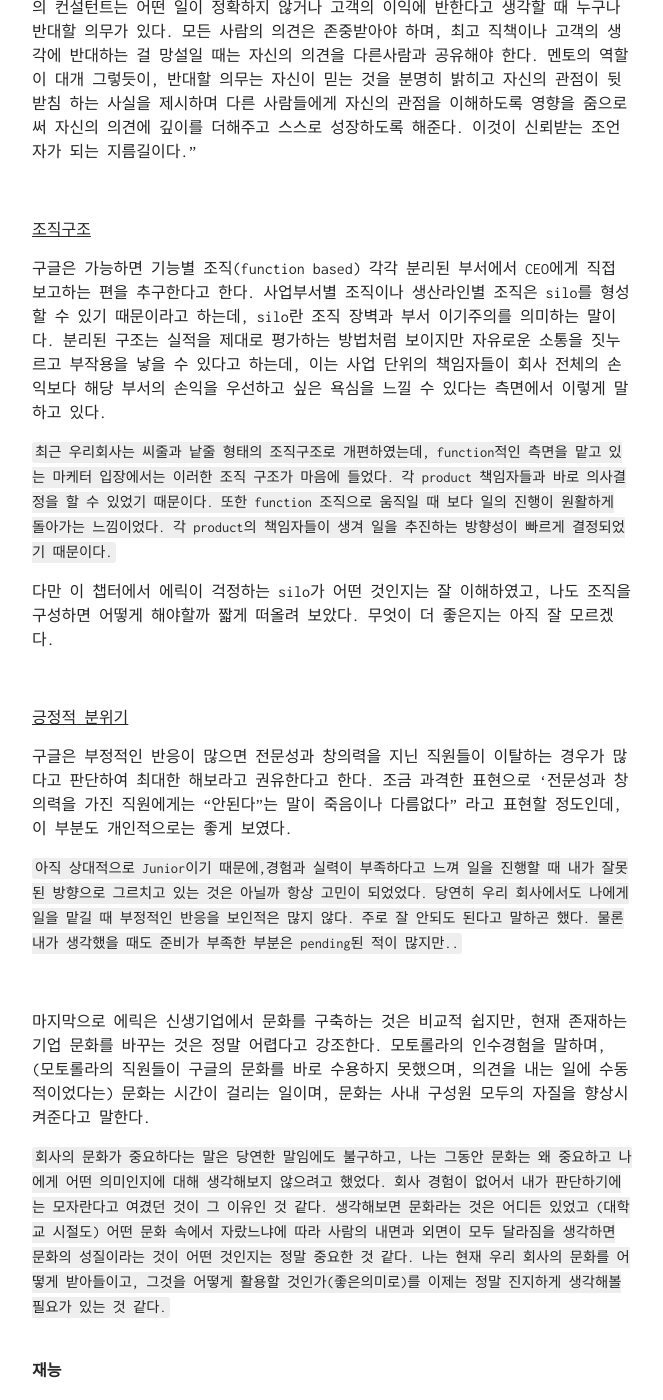
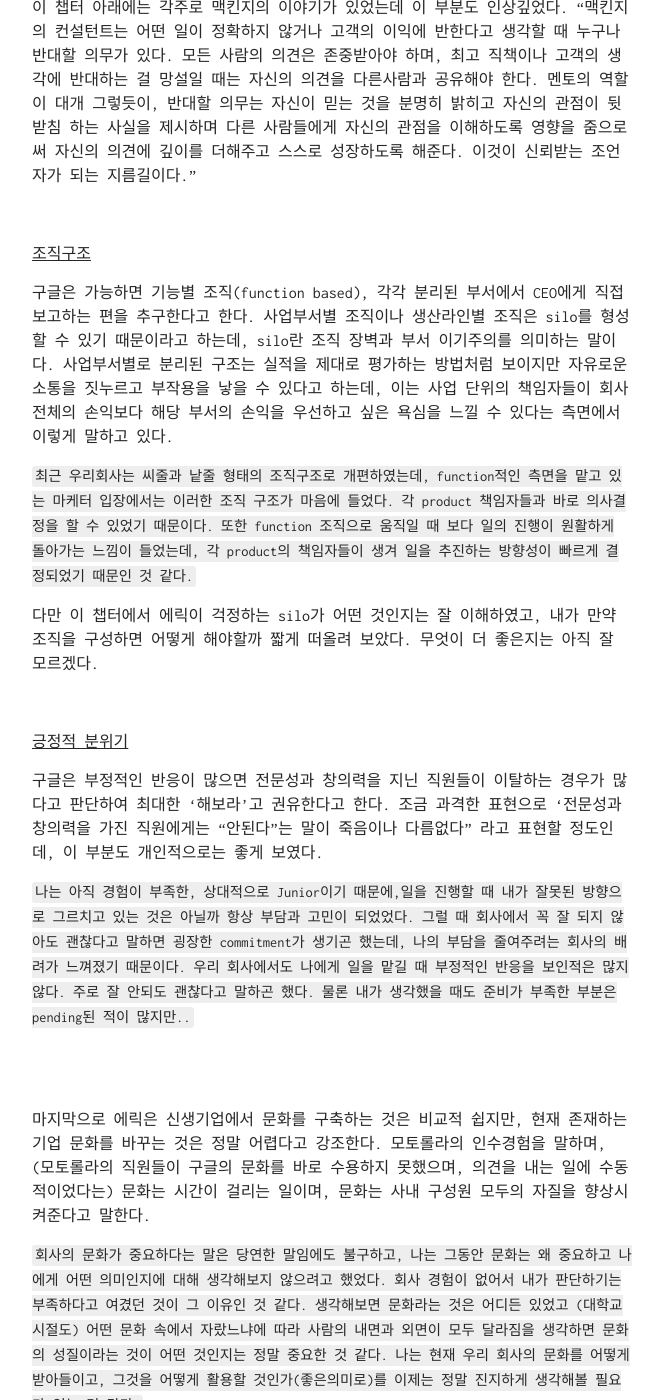
Before and after one commit to rohegg/rohegg.github.io, a Jekyll site: the page built from _posts/2017-06-11-How google works.md, in a window 1280 px wide and 1400 px high, scrolled down 2996 px. Shown: the whole window, without its empty margins (308-971 px from the left). Built offline with Jekyll 4.4.1, drawn with Linux system fonts in a browser that asks for light colours; some of the changed text lies outside the part shown.

Commit message:
no message

```diff
--- a/_posts/2017-06-11-How google works.md
+++ b/_posts/2017-06-11-How google works.md
@@ -19,14 +19,15 @@
 
 구글이 대다수 구성원을 엔지니어들로 구성하려고 하는 이유는, 너무 당연하게도 그들의 제품이 기술혁신을 통해 만들어지는 제품들이기 때문이다. 단순한 소프트웨어/하드웨어가 아니라 혁신적인 기술력으로 우수제품을 만드는 것이 그들의 경쟁력이기 때문에, 구글의 구성원은 엔지니어여야만 하는 것이다.
 
-세르게이와 래리가(구글의 공동창업자들) 에릭과 조너선을 데려온 것도 그들이 엔지니어로서의 면모가 있었기 때문이라고 한다. (에릭은 Unix전문가이자 Java 발명에 공로가 있었으며, 조너선은 경제학자이지만, 애플과 익사이트 앳홈에 있을 때 제품개발을 장려하는 혁신주의자였다.)
+세르게이와 래리가(구글의 공동창업자들) 에릭과 조너선을 데려온 것도 그들이 엔지니어로서의 면모가 있었기 때문이라고 한다. 에릭은 Unix전문가이자 Java 발명에 공로가 있었으며, 조너선은 경제학자이지만, 애플과 익사이트 앳홈에 있을 때 제품개발을 장려하는 혁신주의자였다.
 
 ``
-대다수의 구성원이 엔지니어라는 것은 구글의 구성원 누구나, 제품을 기획하고, 만들고 혁신을 일으킬 수 있다는 의미다. 내가 다니고 있는 회사는 서비스를 기획하는 사람과 개발하는 사람이 나뉘어져있는데, 이 부분을 읽으면서 과연 어느 것이 더 좋은 것일까 생각해보게 되었다. 어떻게 보면 역할을 나눠 맡는 것이 더 전문적이고 효율적으로 보이지만, 구글의 책을 읽다보니 이러한 구성이 비효율적인 것은 아닐까 하는 생각이 들었다. 기획과 개발이라는 두개의 톱니바퀴가 돌아가다보면 결국은 서로의 생각을 잘 전달하기 위한 커뮤니케이션 비용이 발생하고, 원활하게 동기화 되지 않을 경우 다른 방향으로 길을 잃지 않고 원래의 기획한 방향으로 잘 가게끔 만드는데 많은 노력이 발생하는 경우가 있을 것 같다.
+대다수의 구성원이 엔지니어라는 것은 구글의 구성원 누구나, 제품을 기획하고, 만들고 혁신을 일으킬 수 있다는 의미다. 내가 다니고 있는 회사는 서비스를 기획하는 사람과 개발하는 사람이 나뉘어져있는데, 이 부분을 읽으면서 과연 어느 것이 더 좋은 것일까 생각해보게 되었다. 어떻게 보면 역할을 나눠 맡는 것이 더 전문적이고 효율적으로 보이지만, 구글의 책을 읽다보니 이러한 구성이 비효율적인 것은 아닐까 하는 생각이 들었다. 기획과 개발이라는 두 개의 톱니바퀴가 돌아가다보면 결국은 서로의 생각을 잘 전달하기 위한 커뮤니케이션 비용이 발생하고, 원활하게 동기화 되지 않을 경우 다른 방향으로 길을 잃지 않고 원래의 기획한 방향으로 잘 가게끔 만드는데 많은 노력이 발생하는 경우가 있는 것 같다.
 ``
 
 엔지니어들이 가득한 구글이 어떤 문화를 가지고 있는 지에 대해서는 다음 챕터에서 소개한다.
 
+<br>
 <br>
 
 
@@ -48,9 +49,9 @@
 
 대다수의 사람들이 아는 바와 같이, 구글의 사무실은 최고의 시설이 갖춰져있기로 유명한데 이는 열심히 일하는 직원들에게 즐거움을 주기 위함이라고 한다.
 
-또한 구글은 경계가 없는, 어지럽고 시끄러운 사무실을 지향하는데 그 이유가 직원들의 전문성과 창의력이 상호작용이 원활한 환경에서 자라나기 때문이라고 적혀있다. 만약 모든 사무실이 정숙하고 조용한 공간이라면 상호작용을 하기 위해 회의실을 예약하거나 우연히 마주하거나(복도에서 마주치는)하는 수 밖에 없는데, 이러한 문화는 매우 후진적인 것이라고 비난했다.
+또한 구글은 경계가 없는, 어지럽고 시끄러운 사무실을 지향하는데 그 이유가 직원들의 전문성과 창의력이 상호작용이 원활한 환경에서 자라나기 때문이라고 적혀있다. 만약 모든 사무실이 정숙하고 조용한 공간이라면 상호작용을 하기 위해 회의실을 예약하거나 우연히 마주하거나(복도에서 마주치는)하는 수 밖에 없는데, 이러한 문화는 매우 후진적인 것이라고 책에서는 비난한다.
 
-한편 경계가 없는 사무실인 동시에, 직원들이 은신처와 같은 조용한 곳을 찾을 수 있도록 선택권을 준다고 했는데(테라스, 소회의실, 카페 등)나는 이 부분이 굉장히 부러웠다.
+한편 시끄럽고 어지러운, 경계가 없는 사무실인 동시에, 직원들이 은신처와 같은 조용한 곳을 찾을 수 있도록 선택권을 준다고 했는데(테라스, 소회의실, 카페 등)나는 이 부분이 굉장히 부러웠다.
 
 ``
 왜냐하면 최근 몇 명의 자리변동으로 인해 나는 예전보다 시끄럽고 어지러운 환경에 놓이게 되었는데, 집중이 되지 않아 머리가 매우 아프고 힘들었기 때문이다. 게다가 요즘은 최대한 업무 시간 내에 주어진 일을 끝내고 남는 시간은 휴식을 취하거나 다른 활동들을 해보려고, 앉은 자리에서 일어나지 않고 집중력을 발휘해 일을 마치려고 노력하고 있는데 주변이 시끄러우니 더 많은 에너지가 소모되는 듯한 느낌을 받았다. 물론 사람들의 토론 과정을 들으면서 회사 내 돌아가는 소식을 알고, 생각들을 엿들을 수 있다는 것은 좋은 점이다. 다만 집중력이 부족한 나는, 자꾸 다른 곳으로 눈을 돌리게 되어  해야하는 업무에 집중하지 못하는 것 같다. 집중에서 무언가를 마쳐야 할때는 구글 처럼 다른 공간을 선택할 수 있었으면 좋겠다. 우리 회사는 선택할 수 있는 공간이 별로 없기에 다른 대안이 없어 내가 노력하는 것 외에는 별 수 없는 것이 사실이다.
@@ -74,56 +75,62 @@
 
 <u>조직구조</u>
 
-구글은 가능하면 기능별 조직(function based) 각각 분리된 부서에서 CEO에게 직접 보고하는 편을 추구한다고 한다. 사업부서별 조직이나 생산라인별 조직은 silo를 형성할 수 있기 때문이라고 하는데, silo란 조직 장벽과 부서 이기주의를 의미하는 말이다. 분리된 구조는 실적을 제대로 평가하는 방법처럼 보이지만 자유로운 소통을 짓누르고 부작용을 낳을 수 있다고 하는데, 이는 사업 단위의 책임자들이 회사 전체의 손익보다 해당 부서의 손익을 우선하고 싶은 욕심을 느낄 수 있다는 측면에서 이렇게 말하고 있다.
+구글은 가능하면 기능별 조직(function based), 각각 분리된 부서에서 CEO에게 직접 보고하는 편을 추구한다고 한다. 사업부서별 조직이나 생산라인별 조직은 silo를 형성할 수 있기 때문이라고 하는데, silo란 조직 장벽과 부서 이기주의를 의미하는 말이다. 사업부서별로 분리된 구조는 실적을 제대로 평가하는 방법처럼 보이지만 자유로운 소통을 짓누르고 부작용을 낳을 수 있다고 하는데, 이는 사업 단위의 책임자들이 회사 전체의 손익보다 해당 부서의 손익을 우선하고 싶은 욕심을 느낄 수 있다는 측면에서 이렇게 말하고 있다.
 
 ``
-최근 우리회사는 씨줄과 낱줄 형태의 조직구조로 개편하였는데, function적인 측면을 맡고 있는 마케터 입장에서는 이러한 조직 구조가 마음에 들었다. 각 product 책임자들과 바로 의사결정을 할 수 있었기 때문이다. 또한 function 조직으로 움직일 때 보다 일의 진행이 원활하게 돌아가는 느낌이었다. 각 product의 책임자들이 생겨 일을 추진하는 방향성이 빠르게 결정되었기 때문이다.
+최근 우리회사는 씨줄과 낱줄 형태의 조직구조로 개편하였는데, function적인 측면을 맡고 있는 마케터 입장에서는 이러한 조직 구조가 마음에 들었다. 각 product 책임자들과 바로 의사결정을 할 수 있었기 때문이다. 또한 function 조직으로 움직일 때 보다 일의 진행이 원활하게 돌아가는 느낌이 들었는데, 각 product의 책임자들이 생겨 일을 추진하는 방향성이 빠르게 결정되었기 때문인 것 같다.
 ``
 
-다만 이 챕터에서 에릭이 걱정하는 silo가 어떤 것인지는 잘 이해하였고, 나도 조직을 구성하면 어떻게 해야할까 짧게 떠올려 보았다. 무엇이 더 좋은지는 아직 잘 모르겠다.
+다만 이 챕터에서 에릭이 걱정하는 silo가 어떤 것인지는 잘 이해하였고, 내가 만약 조직을 구성하면 어떻게 해야할까 짧게 떠올려 보았다. 무엇이 더 좋은지는 아직 잘 모르겠다.
 
 <br>
 
 <u>긍정적 분위기</u>
 
-구글은 부정적인 반응이 많으면 전문성과 창의력을 지닌 직원들이 이탈하는 경우가 많다고 판단하여 최대한 해보라고 권유한다고 한다. 조금 과격한 표현으로 '전문성과 창의력을 가진 직원에게는 "안된다"는 말이 죽음이나 다름없다" 라고 표현할 정도인데, 이 부분도 개인적으로는 좋게 보였다.
+구글은 부정적인 반응이 많으면 전문성과 창의력을 지닌 직원들이 이탈하는 경우가 많다고 판단하여 최대한 '해보라'고 권유한다고 한다. 조금 과격한 표현으로 '전문성과 창의력을 가진 직원에게는 "안된다"는 말이 죽음이나 다름없다" 라고 표현할 정도인데, 이 부분도 개인적으로는 좋게 보였다.
 
 ``
-아직 상대적으로 Junior이기 때문에,경험과 실력이 부족하다고 느껴 일을 진행할 때 내가 잘못된 방향으로 그르치고 있는 것은 아닐까 항상 고민이 되었었다. 당연히 우리 회사에서도 나에게 일을 맡길 때 부정적인 반응을 보인적은 많지 않다. 주로 잘 안되도 된다고 말하곤 했다. 물론  내가 생각했을 때도 준비가 부족한 부분은 pending된 적이 많지만..
+나는 아직 경험이 부족한, 상대적으로 Junior이기 때문에,일을 진행할 때 내가 잘못된 방향으로 그르치고 있는 것은 아닐까 항상 부담과 고민이 되었었다. 그럴 때 회사에서 꼭 잘 되지 않아도 괜찮다고 말하면 굉장한 commitment가 생기곤 했는데, 나의 부담을 줄여주려는 회사의 배려가 느껴졌기 때문이다. 우리 회사에서도 나에게 일을 맡길 때 부정적인 반응을 보인적은 많지 않다. 주로 잘 안되도 괜찮다고 말하곤 했다. 물론  내가 생각했을 때도 준비가 부족한 부분은 pending된 적이 많지만..
 ``
 
 <br>
+<br>
+
 
 마지막으로 에릭은 신생기업에서 문화를 구축하는 것은 비교적 쉽지만, 현재 존재하는 기업 문화를 바꾸는 것은 정말 어렵다고 강조한다. 모토롤라의 인수경험을 말하며, (모토롤라의 직원들이 구글의 문화를 바로 수용하지 못했으며, 의견을 내는 일에 수동적이었다는) 문화는 시간이 걸리는 일이며, 문화는 사내 구성원 모두의 자질을 향상시켜준다고 말한다.
 
 ``
-회사의 문화가 중요하다는 말은 당연한 말임에도 불구하고, 나는 그동안 문화는 왜 중요하고 나에게 어떤 의미인지에 대해 생각해보지 않으려고 했었다. 회사 경험이 없어서 내가 판단하기에는 모자란다고 여겼던 것이 그 이유인 것 같다. 생각해보면 문화라는 것은 어디든 있었고 (대학교  시절도) 어떤 문화 속에서 자랐느냐에 따라  사람의 내면과 외면이 모두 달라짐을 생각하면 문화의 성질이라는 것이 어떤 것인지는 정말 중요한 것 같다. 나는 현재 우리 회사의 문화를 어떻게 받아들이고, 그것을 어떻게 활용할 것인가(좋은의미로)를 이제는 정말 진지하게 생각해볼 필요가 있는 것 같다.
+회사의 문화가 중요하다는 말은 당연한 말임에도 불구하고, 나는 그동안 문화는 왜 중요하고 나에게 어떤 의미인지에 대해 생각해보지 않으려고 했었다. 회사 경험이 없어서 내가 판단하기는 부족하다고 여겼던 것이 그 이유인 것 같다. 생각해보면 문화라는 것은 어디든 있었고 (대학교  시절도) 어떤 문화 속에서 자랐느냐에 따라  사람의 내면과 외면이 모두 달라짐을 생각하면 문화의 성질이라는 것이 어떤 것인지는 정말 중요한 것 같다. 나는 현재 우리 회사의 문화를 어떻게 받아들이고, 그것을 어떻게 활용할 것인가(좋은의미로)를 이제는 정말 진지하게 생각해볼 필요가 있는 것 같다.
 ``
 
 <br>
+<br>
+
+
 **재능**
 
-``개인적으로는 재능 챕터가 가장 궁금하고 읽고싶어졌던 부분이었다. 회사에 고용된 입장으로서 어떤 사람이 회사에서 원하는 사람이며, 재능이 있다고 판단되는지 궁금했기 때문이다.내가 궁금해했던 내용과는 사뭇 다른 각도로 바라본 내용이었지만 충분히 의미있었다.``
+``개인적으로는 재능 챕터가 가장 궁금하고 읽고싶었던 부분이었다. 회사에 고용된 입장으로서 어떤 사람이 회사에서 원하는 사람이며, 재능이 있다고 판단되는지 궁금했기 때문이다. 내가 궁금해했던 내용과는 사뭇 다른 각도로 바라본 내용이었지만 굉장히 도움이 되었고 충분히 의미있었다.``
 
- 에릭이 말하기를, 회사의 오너가 가장 중요하게 생각해야 하는 것은 채용이라고 말한다. 당장 지원자의 경험이 담당 업무와 일치하지 않는다고 해도 가능하면 최고의 인재를 선말하는데 초점을 맞춰야 한다고 한다. 또한 기본적으로 A급 인재를 뽑아야 A급 인재가 계속 들어올 수 있으며, 열정이 있는 사람, 학습하는 데에 열려있는 사람을 채용해야된다는 말을 하고 있다.
-
-<br>
 
 <u>LAX-TEST</u>
 
-LAX-TEST란 LA국제 공항에서 여섯시간이나 함께 시간을 보내야한다면 보낼 수 있는 사람인가?를 질문하고 있다, 없다를 판단하는 테스트이다. 만약 재미난 얘기를 나누면서 여섯시간을 때울 수 있는 사람인지 아니면 가방에서 노트북을 꺼내 새로 들어온 이메일이나 뉴스거리를 보며 시간을 소비할 것인지에 대한 질문. 구글에서 사람을 판단하는 기준 중에 이러한 항목이 있다는 것이 신기하면서 수긍이 갔다. 한 공간에 몇 시간씩이나 함께 있을 수 있다는 것은 절대 쉬운일이 아니기 때문이다.
+LAX-TEST란 '만약 누군가와 LA국제 공항에서 여섯시간이나 함께 보내야한다면 즐겁게 보낼 수 있는 사람인가?'라는 질문에 '있다, 없다'를 대답하여 사람을 판단하는 테스트다. 함꼐 재미난 얘기를 나누면서 여섯시간을 때울 수 있을 것인가, 아니면 가방에서 노트북을 꺼내 새로 들어온 이메일이나 뉴스거리를 보며 시간을 소비할 것인지에 대한 질문.
 
-``나는 이 부분을 읽으면서 내 주변에는 그런 동료가 있는지, 또한 나는 그러한 동료가 되어줄 수 있는 사람인지 반문해보게 되었다.``
+``구글에서 사람을 판단하는 기준 중에 이러한 항목이 있다는 것이 신기하면서 수긍이 갔다. 한 공간에 몇 시간씩이나 함께 있을 수 있다는 것은 절대 쉬운일이 아니기 때문이다. 나는 이 부분을 읽으면서 내 주변에는 그런 동료가 있는지, 또한 나는 그러한 동료가 되어줄 수 있는 사람인지 반문해보게 되었다.``
 
 <u>꼭 좋아하는 유형이랑만 일할 수는 없다</u>
 
 구글은 기본적으로 다양한 모습을 존중하는 듯 하다. 정치색이 달라도 지적능력이나 창의성 면에서 비슷한 사람이라면 서로 대화할 수 있고, 같은 팀에 다른 두사람이 있기 때문에 더 발전할 수 있을 것이라고 말한다. 만약 직원들이 '사무실에서 가장 친한 동료'로만 구성되어있다면 조직을 동질적으로 변화시키고, 그것이 근시안을 만들어 실패의 요인이 될 수 있다고 말한다. 복합적인 관점, 다양성은 근시안을 막아주는 최고의 방어수단이라고.
+
+``최근에 우리 회사는 너무 동질적인 사람들이 모여있는 것이 아닐까 하는 생각이 들었는데, 이 부분을 읽으면서도 고민의 포인트가 있었다. 가끔 동료들이 너무 같은 말투를 쓰거나, 같은 성향을 보일 때 생각을 하게 되었는데 답답하게 느끼면서도 그것이 왜 문제가 되는지는 정확히 생각해내지 못했었다.``
 
 <br>
 
 그 외에는 면접에 공을 들이고, 특정 직무에 사람이 필요할 때 너무 예전 경험을 기준으로 채용의 폭을 좁히지 말라는 말을 한다. 또한 능력에 따라 보상하고 아무리 채용이 급해도 질적 수준을 낮추지 말라고 조언한다.
 
 유능한 직원이 나가려고 할때 어떻게 해야하는지에 대해서도 언급하는데, 기본적으로 흥미를 잃지 않도록 일거리를 제공하는 것이 중요하며, 관심을 보이고 가치를 인정해주라고 말한다. 만약 그럼에도 불구하고 직원이 나가려고 한다면 퇴사 후 계획이 무엇인지, 그것은 준비된 것은 맞는지, 그것을 구글에서 함께 계획해볼 수는 없는지 질문하라고 조언한다.
+
+<br>
 
 재능 챕터의 마지막에는 에릭과 조나선이 모교에서 졸업연설을 한다면 어떠한 내용으로 말할 것인지에 대해 적어놓은 부분이 있다. 커리어와 성장을 중요시 하는 나는 이 부분이 여태까지 읽은 어떤 내용보다 도움이 되었는데, 여기에 내용을 몇가지 옮겨 적고 놓고 필요할 때마다 되새겨 보고자 한다.
 
```
